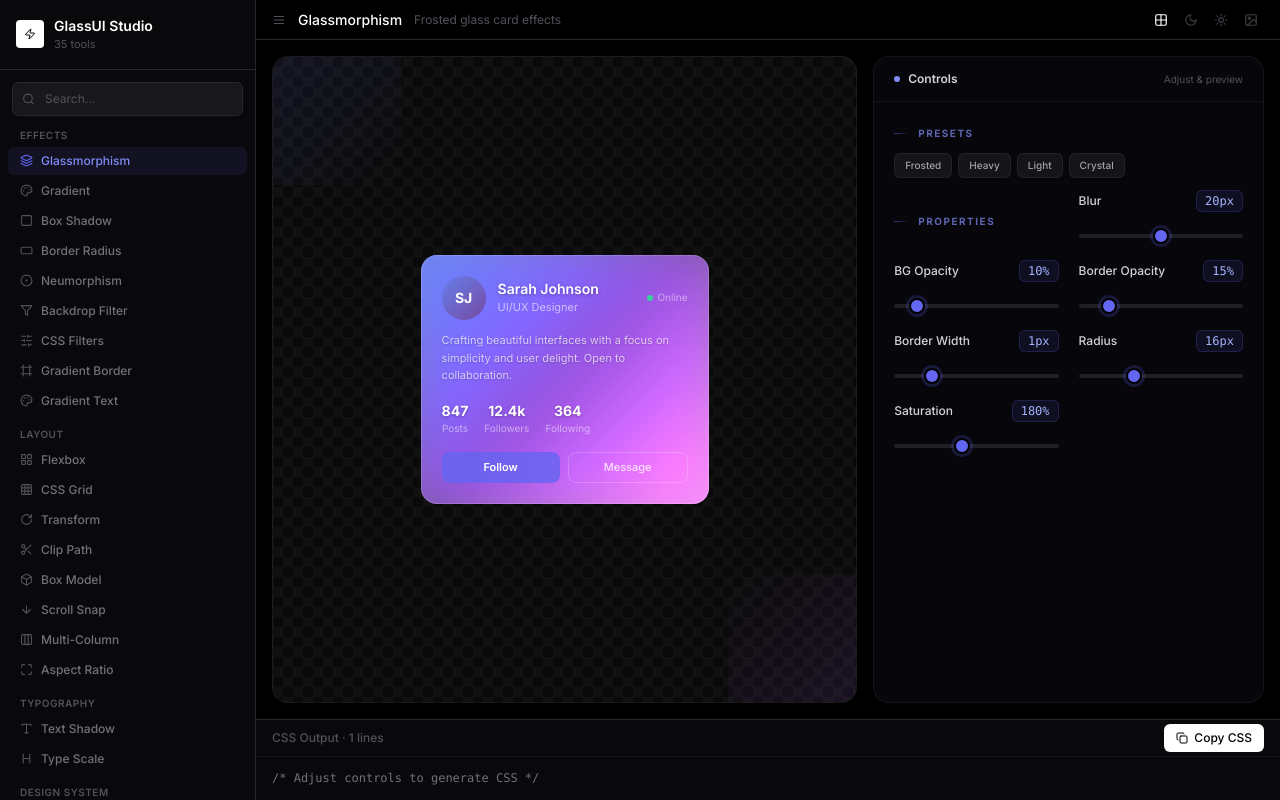
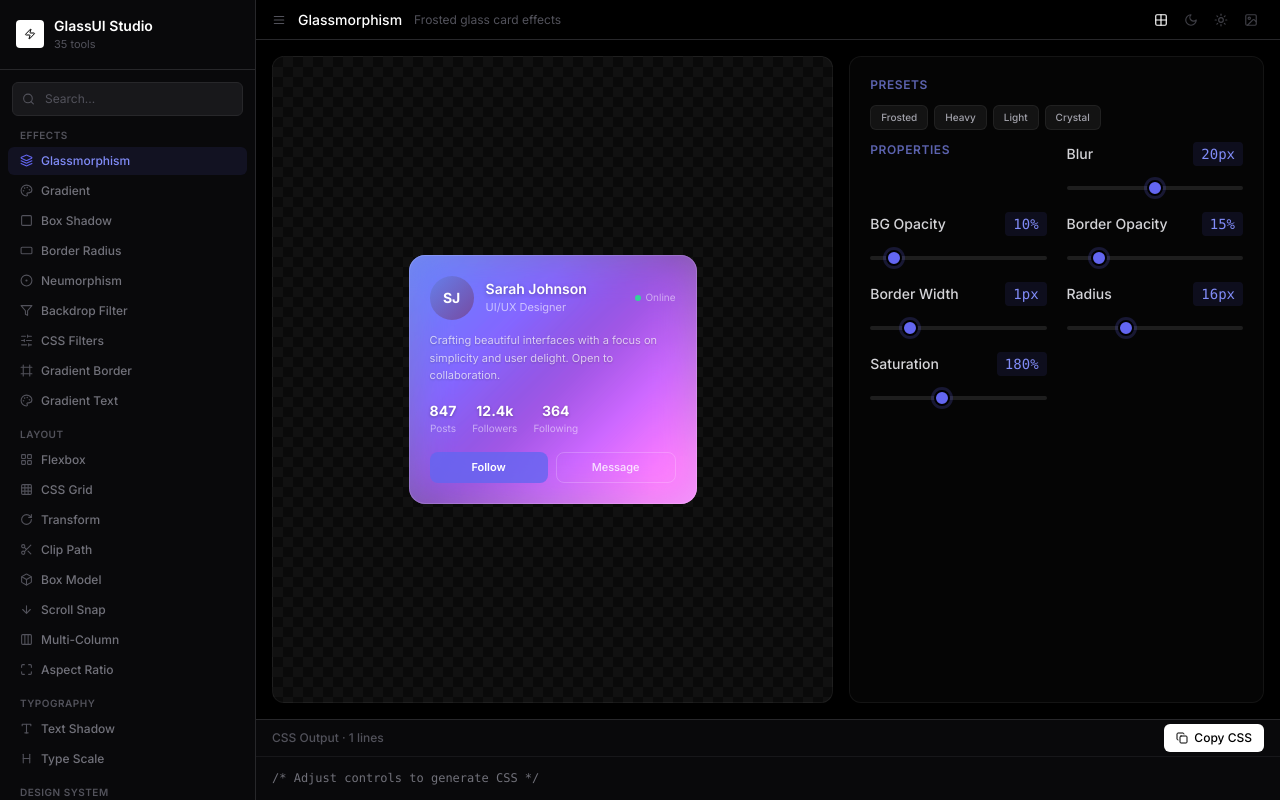
Before and after one commit to ZarifRahman199/GlassUI-Studio, a Next.js app: page / in a window 1280 px wide. Both pictures are taken after a click on the button "Open App →". Built offline with nearby package versions, Linux system fonts and the light colour scheme.

Commit message:
Vercel-style dark redesign - bold, clean, professional

```diff
--- a/app/components/ui.tsx
+++ b/app/components/ui.tsx
@@ -8,12 +8,10 @@ export function Slider({ label, value, set, min, max, step = 1, unit = '' }: {
   min: number; max: number; step?: number; unit?: string;
 }) {
   return (
-    <div className="mb-4 group">
-      <div className="flex justify-between items-center mb-2">
-        <span className="text-xs font-medium text-zinc-300">{label}</span>
-        <span className="text-xs font-mono text-indigo-300 bg-indigo-500/10 px-2 py-0.5 rounded-md border border-indigo-500/20">
-          {value}{unit}
-        </span>
+    <div className="mb-4">
+      <div className="flex justify-between items-center mb-1.5">
+        <span className="text-sm font-medium text-zinc-300">{label}</span>
+        <span className="text-sm font-mono text-indigo-400 bg-indigo-500/10 px-2 py-0.5 rounded">{value}{unit}</span>
       </div>
       <input type="range" min={min} max={max} step={step} value={value} onChange={e => set(Number(e.target.value))} className="w-full" />
     </div>
@@ -23,15 +21,12 @@ export function Slider({ label, value, set, min, max, step = 1, unit = '' }: {
 export function ColorInput({ label, value, set }: { label: string; value: string; set: (v: string) => void }) {
   return (
     <div className="mb-4">
-      <span className="text-xs font-medium text-zinc-300 block mb-2">{label}</span>
+      <span className="text-sm font-medium text-zinc-300 block mb-1.5">{label}</span>
       <div className="flex gap-2.5 items-center">
-        <div className="relative">
-          <input type="color" value={value} onChange={e => set(e.target.value)}
-            className="w-10 h-10 rounded-xl cursor-pointer bg-transparent border-2 border-white/[0.08] hover:border-indigo-500/40 transition-colors shadow-lg" />
-          <div className="absolute inset-0 rounded-xl shadow-inner" />
-        </div>
+        <input type="color" value={value} onChange={e => set(e.target.value)}
+          className="w-10 h-10 rounded-xl cursor-pointer bg-transparent border border-white/10" />
         <input value={value} onChange={e => set(e.target.value)}
-          className="flex-1 bg-white/[0.04] border border-white/[0.08] rounded-xl px-3 py-2.5 text-xs font-mono text-zinc-200 outline-none focus:border-indigo-500/50 transition-all hover:bg-white/[0.06]" />
+          className="flex-1 bg-white/5 border border-white/10 rounded-xl px-3 py-2.5 text-sm font-mono text-zinc-200 outline-none focus:border-indigo-500/50 transition-colors" />
       </div>
     </div>
   );
@@ -40,9 +35,9 @@ export function ColorInput({ label, value, set }: { label: string; value: string
 export function Select({ label, value, set, options }: { label: string; value: string; set: (v: string) => void; options: { value: string; label: string }[] }) {
   return (
     <div className="mb-4">
-      <span className="text-xs font-medium text-zinc-300 block mb-2">{label}</span>
+      <span className="text-sm font-medium text-zinc-300 block mb-1.5">{label}</span>
       <select value={value} onChange={e => set(e.target.value)}
-        className="w-full bg-white/[0.04] border border-white/[0.08] rounded-xl px-3 py-2.5 text-xs text-zinc-200 outline-none focus:border-indigo-500/50 cursor-pointer transition-all hover:bg-white/[0.06]">
+        className="w-full bg-white/5 border border-white/10 rounded-xl px-3 py-2.5 text-sm text-zinc-200 outline-none focus:border-indigo-500/50 cursor-pointer transition-colors">
         {options.map(o => <option key={o.value} value={o.value}>{o.label}</option>)}
       </select>
     </div>
@@ -52,22 +47,17 @@ export function Select({ label, value, set, options }: { label: string; value: s
 export function Toggle({ label, value, set }: { label: string; value: boolean; set: (v: boolean) => void }) {
   return (
     <div className="flex items-center justify-between mb-4">
-      <span className="text-xs font-medium text-zinc-300">{label}</span>
+      <span className="text-sm font-medium text-zinc-300">{label}</span>
       <button onClick={() => set(!value)}
-        className={`w-11 h-6 rounded-full transition-all duration-300 relative ${value ? 'bg-gradient-to-r from-indigo-500 to-purple-500 shadow-lg shadow-indigo-500/30' : 'bg-white/10'}`}>
-        <div className={`w-4 h-4 rounded-full bg-white absolute top-1 transition-all duration-300 shadow-md ${value ? 'translate-x-6' : 'translate-x-1'}`} />
+        className={`w-11 h-6 rounded-full transition-all ${value ? 'bg-indigo-500' : 'bg-white/10'}`}>
+        <div className={`w-4 h-4 rounded-full bg-white absolute top-1 transition-all ${value ? 'translate-x-6' : 'translate-x-1'}`} />
       </button>
     </div>
   );
 }
 
 export function SectionTitle({ children }: { children: React.ReactNode }) {
-  return (
-    <p className="text-[10px] font-bold text-indigo-400/70 uppercase tracking-[0.15em] mb-3 mt-1 flex items-center gap-2">
-      <span className="w-4 h-px bg-gradient-to-r from-indigo-500/50 to-transparent" />
-      {children}
-    </p>
-  );
+  return <p className="text-xs font-semibold text-indigo-400/70 uppercase tracking-wider mb-3">{children}</p>;
 }
 
 export function ToolLayout({ controls, preview, previewBg = 'checkerboard' }: {
@@ -75,34 +65,12 @@ export function ToolLayout({ controls, preview, previewBg = 'checkerboard' }: {
 }) {
   return (
     <div className="flex-1 flex gap-4 min-h-0">
-      {/* Preview Area - Takes most space */}
-      <div className={`flex-[3] min-h-0 rounded-2xl border border-white/[0.06] overflow-hidden flex items-center justify-center relative group ${previewBg}`}>
-        {/* Subtle corner gradient accents */}
-        <div className="absolute top-0 left-0 w-32 h-32 bg-gradient-to-br from-indigo-500/10 to-transparent pointer-events-none rounded-tl-2xl" />
-        <div className="absolute bottom-0 right-0 w-32 h-32 bg-gradient-to-tl from-purple-500/10 to-transparent pointer-events-none rounded-br-2xl" />
-        {/* Grid overlay for design feel */}
-        <div className="absolute inset-0 opacity-[0.03] pointer-events-none"
-          style={{
-            backgroundImage: 'linear-gradient(rgba(255,255,255,0.3) 1px, transparent 1px), linear-gradient(90deg, rgba(255,255,255,0.3) 1px, transparent 1px)',
-            backgroundSize: '40px 40px'
-          }}
-        />
-        <div className="relative p-8 z-10">{preview}</div>
+      <div className={`flex-[3] min-h-0 rounded-xl border border-white/[0.06] overflow-hidden flex items-center justify-center ${previewBg}`}>
+        <div className="p-8">{preview}</div>
       </div>
-
-      {/* Controls Panel - Sleek side panel */}
-      <div className="flex-[2] min-h-0 overflow-y-auto rounded-2xl border border-white/[0.06] bg-[#08080e]/80 backdrop-blur-sm flex flex-col">
-        {/* Controls Header */}
-        <div className="px-5 py-3.5 border-b border-white/[0.05] flex items-center gap-2 flex-shrink-0">
-          <div className="w-1.5 h-1.5 rounded-full bg-indigo-400 shadow-lg shadow-indigo-400/50" />
-          <span className="text-xs font-semibold text-zinc-300">Controls</span>
-          <span className="text-[10px] text-zinc-600 ml-auto">Adjust & preview</span>
-        </div>
-        {/* Controls Body */}
-        <div className="p-5 flex-1">
-          <div className="grid grid-cols-2 gap-x-5 gap-y-0">
-            {controls}
-          </div>
+      <div className="flex-[2] min-h-0 overflow-y-auto rounded-xl border border-white/[0.06] bg-white/[0.02] p-5">
+        <div className="grid grid-cols-2 gap-x-5 gap-y-0">
+          {controls}
         </div>
       </div>
     </div>
```
